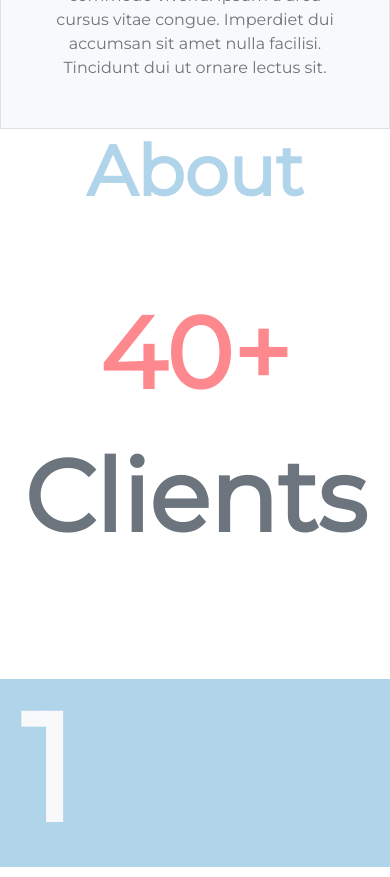
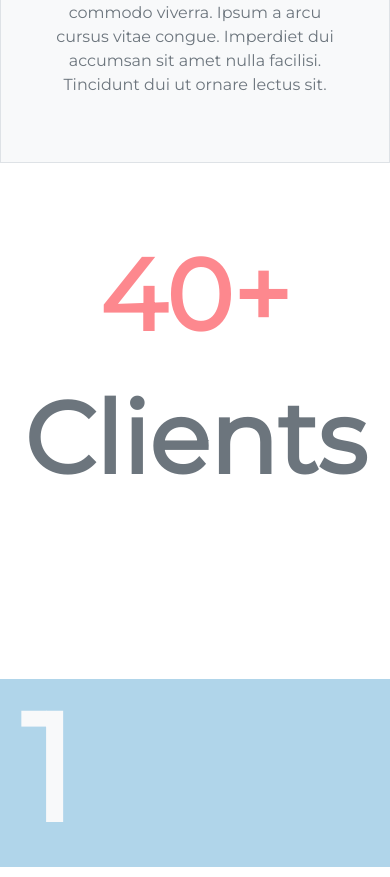
Before and after one commit to faraaz-e/business-portfolio-site, a React (Create React App) app: page / in a window 390 px wide. Shown: the part 880-1757 px from the top of the page. Built offline with nearby package versions, Linux system fonts and the light colour scheme.

Commit message:
Update About.js

```diff
--- a/src/Components/About.js
+++ b/src/Components/About.js
@@ -11,8 +11,6 @@ const About = () => {
                         </div>
                         <div className="col-12 col-md-6 text-center">
                             <h1 className="fw-bolder d-none d-md-block animated animatedFadeInUp fadeInUp animation-delay5" style={{ fontSize: "150px", color: "rgb(176, 213, 234)" }}> About </h1>
-                            {/* Mobile Responsive */}
-                            <h1 className="fw-bolder d-block d-md-none animated animatedFadeInUp fadeInUp animation-delay5" style={{ fontSize: "70px", color: "rgb(176, 213, 234)" }}> About </h1>
                             <br/><br/><br/>
                             <div className="row animated animatedFadeInRight fadeInRight animation-delay6">
                                 <h1 className="fw-bolder d-none d-md-block" style={{ fontSize: "100px", color: "rgb(253, 136, 142)" }}> 40+ </h1>
```
